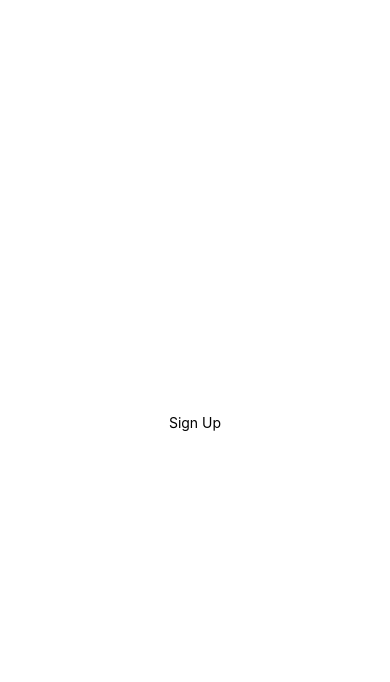
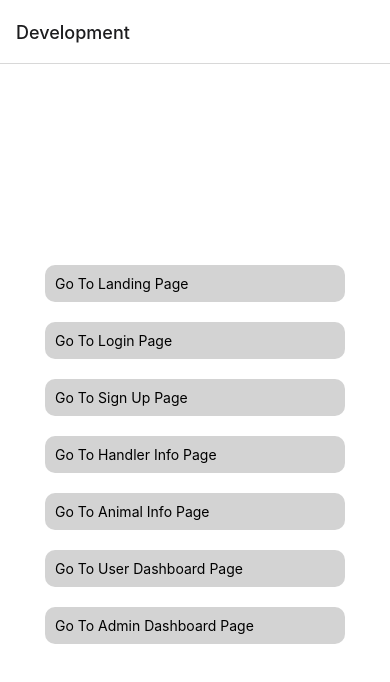
Before and after one commit to GTBitsOfGood/Healing4Heroes, a React Native app in the folder mobile/: screen /Development in a window 390 px wide. Shown: the top 682 px of the page. Built offline with nearby package versions, Linux system fonts and the light colour scheme.

Commit message:
added nav dependencies

```diff
--- a/mobile/App.tsx
+++ b/mobile/App.tsx
@@ -1,12 +1,38 @@
 import React from "react";
-import { StyleSheet, View } from "react-native";
+import { StyleSheet, View, Text } from "react-native";
 import LoginScreen from "./screens/LoginScreen";
+import { NavigationContainer } from "@react-navigation/native";
+import { createNativeStackNavigator } from "@react-navigation/native-stack";
+import SignUpScreen from "./screens/SignUpScreen";
+import HandlerInformationScreen from "./screens/HandlerInformationScreen";
+import AnimalInformationScreen from "./screens/AnimalInformationScreen";
+import UserDashboardScreen from "./screens/UserDashboardScreen";
+import AdminDashboardScreen from "./screens/AdminDashboardScreen";
+import LandingScreen from "./screens/LandingScreen";
+import DevelopmentScreen from "./screens/DevelopmentScreen";
+
+const Stack = createNativeStackNavigator();
 
 export default function App() {
   return (
-    <View style={styles.container}>
-      <LoginScreen></LoginScreen>
-    </View>
+    <NavigationContainer>
+      <Stack.Navigator initialRouteName="Development">
+        <Stack.Screen name="Development" component={DevelopmentScreen} />
+        <Stack.Screen name="Landing" component={LandingScreen} />
+        <Stack.Screen name="Login" component={LoginScreen} />
+        <Stack.Screen name="Sign Up" component={SignUpScreen} />
+        <Stack.Screen
+          name="Handler Information"
+          component={HandlerInformationScreen}
+        />
+        <Stack.Screen
+          name="Animal Information"
+          component={AnimalInformationScreen}
+        />
+        <Stack.Screen name="User Dashboard" component={UserDashboardScreen} />
+        <Stack.Screen name="Admin Dashboard" component={AdminDashboardScreen} />
+      </Stack.Navigator>
+    </NavigationContainer>
   );
 }
 
--- a/mobile/package.json
+++ b/mobile/package.json
@@ -14,15 +14,16 @@
   "dependencies": {
     "@expo/webpack-config": "^0.17.2",
     "@react-navigation/native": "^6.0.11",
+    "@react-navigation/native-stack": "^6.8.0",
     "@react-navigation/stack": "^6.2.2",
     "babel-preset-expo": "^9.2.0",
     "expo": "~46.0.6",
     "expo-status-bar": "~1.4.0",
-    "firebase": "^9.6.11",
+    "firebase": "^9.9.4",
     "mongoose": "^6.5.2",
     "react": "18.0.0",
     "react-dom": "18.0.0",
-    "react-native": "0.69.4",
+    "react-native": "0.69.5",
     "react-native-safe-area-context": "4.3.1",
     "react-native-screens": "~3.15.0",
     "react-native-web": "~0.18.7"
--- a/mobile/screens/AdminDashboardScreen.tsx
+++ b/mobile/screens/AdminDashboardScreen.tsx
@@ -5,7 +5,7 @@ import { StyleSheet, Text, View } from "react-native";
 export default function AdminDashboardScreen() {
   return (
     <View style={styles.container}>
-      <Text>User Dashboard Screen</Text>
+      <Text>Admin Dashboard Screen</Text>
       <StatusBar style="auto" />
     </View>
   );
--- /dev/null
+++ b/mobile/screens/DevelopmentScreen.tsx
@@ -0,0 +1,75 @@
+import React from "react";
+import { StyleSheet, Text, TouchableOpacity, View } from "react-native";
+
+export default function DevelopmentScreen(props: any) {
+  return (
+    <View style={styles.container}>
+      {/* Temporary Development Screen to help devs w/navigation */}
+      <TouchableOpacity
+        onPress={() => props.navigation.navigate("Landing")}
+        style={styles.buttonItem}
+      >
+        <Text>Go To Landing Page</Text>
+      </TouchableOpacity>
+
+      <TouchableOpacity
+        onPress={() => props.navigation.navigate("Login")}
+        style={styles.buttonItem}
+      >
+        <Text>Go To Login Page</Text>
+      </TouchableOpacity>
+
+      <TouchableOpacity
+        onPress={() => props.navigation.navigate("Sign Up")}
+        style={styles.buttonItem}
+      >
+        <Text>Go To Sign Up Page</Text>
+      </TouchableOpacity>
+
+      <TouchableOpacity
+        onPress={() => props.navigation.navigate("Handler Information")}
+        style={styles.buttonItem}
+      >
+        <Text>Go To Handler Info Page</Text>
+      </TouchableOpacity>
+
+      <TouchableOpacity
+        onPress={() => props.navigation.navigate("Animal Information")}
+        style={styles.buttonItem}
+      >
+        <Text>Go To Animal Info Page</Text>
+      </TouchableOpacity>
+
+      <TouchableOpacity
+        onPress={() => props.navigation.navigate("User Dashboard")}
+        style={styles.buttonItem}
+      >
+        <Text>Go To User Dashboard Page</Text>
+      </TouchableOpacity>
+
+      <TouchableOpacity
+        onPress={() => props.navigation.navigate("Admin Dashboard")}
+        style={styles.buttonItem}
+      >
+        <Text>Go To Admin Dashboard Page</Text>
+      </TouchableOpacity>
+    </View>
+  );
+}
+
+const styles = StyleSheet.create({
+  container: {
+    flex: 1,
+    backgroundColor: "#fff",
+    alignItems: "center",
+    justifyContent: "center",
+  },
+
+  buttonItem: {
+    width: 300,
+    backgroundColor: "#D3D3D3",
+    padding: 10,
+    margin: 10,
+    borderRadius: 10,
+  },
+});
--- a/mobile/screens/LandingScreen.tsx
+++ b/mobile/screens/LandingScreen.tsx
@@ -1,8 +1,8 @@
+import React from "react";
+import { Button, StyleSheet, Text, TouchableOpacity, View } from "react-native";
 import { StatusBar } from "expo-status-bar";
-import React from "react";
-import { StyleSheet, Text, View } from "react-native";
 
-export default function LandingScreen() {
+export default function LandingScreen(props: any) {
   return (
     <View style={styles.container}>
       <Text>Landing Screen</Text>
@@ -18,4 +18,12 @@ const styles = StyleSheet.create({
     alignItems: "center",
     justifyContent: "center",
   },
+
+  buttonItem: {
+    width: 300,
+    backgroundColor: "#D3D3D3",
+    padding: 10,
+    margin: 10,
+    borderRadius: 10,
+  },
 });
--- a/mobile/screens/LoginScreen.tsx
+++ b/mobile/screens/LoginScreen.tsx
@@ -1,5 +1,5 @@
 import React, { useState } from "react";
-import { Text, View } from "react-native";
+import { Text, View, StyleSheet } from "react-native";
 import { auth } from "../utils/firebase";
 import {
   createUserWithEmailAndPassword,
@@ -53,8 +53,17 @@ export default function LoginScreen() {
   };
 
   return (
-    <View>
+    <View style={styles.container}>
       <Text onPress={handleLogin}>Sign Up</Text>
     </View>
   );
 }
+
+const styles = StyleSheet.create({
+  container: {
+    flex: 1,
+    backgroundColor: "#fff",
+    alignItems: "center",
+    justifyContent: "center",
+  },
+});
```
Also changed, not shown: mobile/metro.config.js (added, +9 -0 lines), 2 other files (tests, documents, lock files or other folders).
